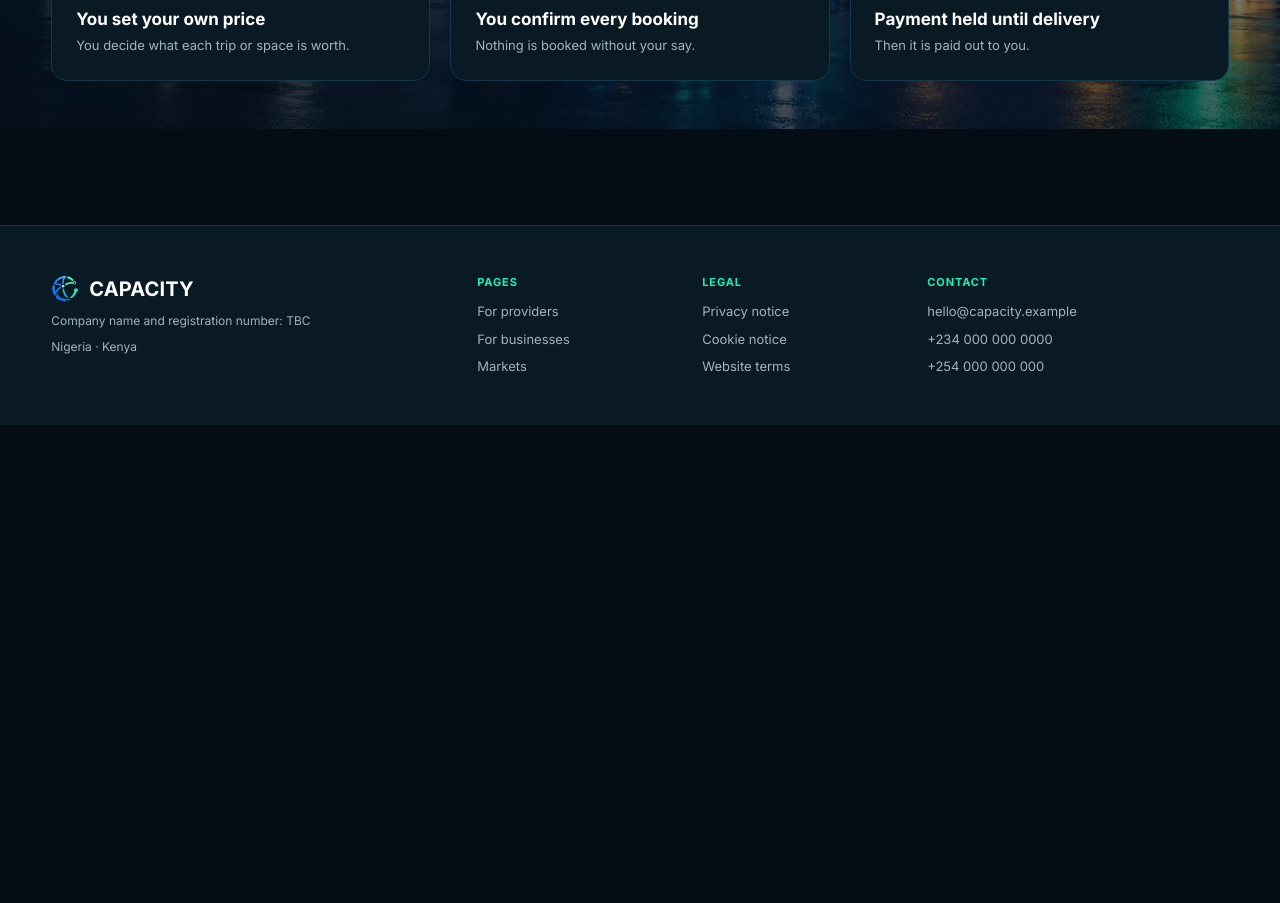
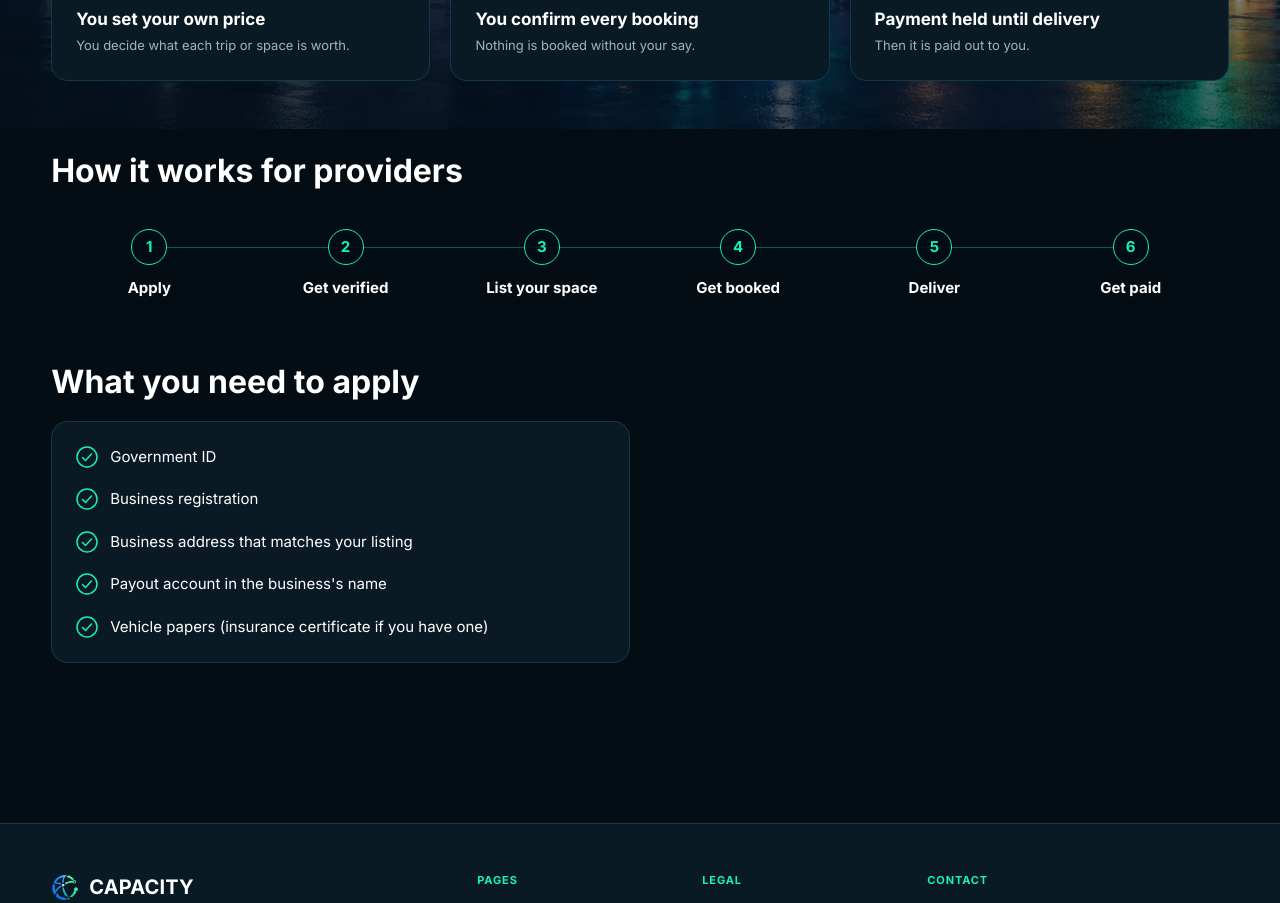
Before and after one commit to mohhx/capacity-repo, a Next.js app: page /for-providers in a window 1280 px wide. Shown: the part 720-1623 px from the top of the page. Before the commit the page ends 1145 px from the top, so only its background shows below. Built offline with nearby package versions, Linux system fonts and the light colour scheme.

Commit message:
For providers: What you need to apply checklist

```diff
--- /dev/null
+++ b/src/app/for-providers/page.module.css
@@ -0,0 +1,9 @@
+.content {
+  padding-bottom: var(--space-16);
+}
+
+.steps {
+  display: grid;
+  gap: var(--section-heading-gap);
+  padding-top: var(--section-top);
+}
--- a/src/app/for-providers/page.tsx
+++ b/src/app/for-providers/page.tsx
@@ -1,12 +1,16 @@
 import type { Metadata } from "next";
+import { ApplySection } from "@/components/for-providers/ApplySection";
 import { WhyList } from "@/components/for-providers/WhyList";
 import { PageHero } from "@/components/ui/PageHero";
+import { SectionHeading } from "@/components/ui/SectionHeading";
+import { Stepper } from "@/components/ui/Stepper";
 import { FOR_PROVIDERS } from "@/content/for-providers";
+import styles from "./page.module.css";
 
 export const metadata: Metadata = { title: "For providers" };
 
 export default function ForProvidersPage() {
-  const { hero } = FOR_PROVIDERS;
+  const { hero, steps } = FOR_PROVIDERS;
   return (
     <main>
       <PageHero
@@ -18,6 +22,13 @@ export default function ForProvidersPage() {
       >
         <WhyList />
       </PageHero>
+      <div className={`container ${styles.content}`}>
+        <section className={styles.steps}>
+          <SectionHeading>{steps.title}</SectionHeading>
+          <Stepper steps={steps.items} />
+        </section>
+        <ApplySection />
+      </div>
     </main>
   );
 }
--- /dev/null
+++ b/src/components/for-providers/ApplySection.module.css
@@ -0,0 +1,40 @@
+.section {
+  display: grid;
+  gap: var(--space-8);
+  padding-top: var(--section-top-block);
+}
+
+@media (min-width: 900px) {
+  .section {
+    grid-template-columns: 1fr 1fr;
+    column-gap: var(--space-5);
+    align-items: start;
+  }
+}
+
+.col {
+  display: grid;
+  gap: var(--space-5);
+  align-content: start;
+}
+
+.list {
+  list-style: none;
+  margin: 0;
+  padding: 0;
+  display: grid;
+  gap: var(--space-5);
+}
+
+.item {
+  display: flex;
+  align-items: center;
+  gap: var(--space-3);
+  color: var(--white);
+  font-size: var(--fs-body);
+}
+
+.check {
+  flex: none;
+  color: var(--mint);
+}
--- /dev/null
+++ b/src/components/for-providers/ApplySection.tsx
@@ -0,0 +1,34 @@
+import { Card } from "@/components/ui/Card";
+import { SectionHeading } from "@/components/ui/SectionHeading";
+import { FOR_PROVIDERS } from "@/content/for-providers";
+import styles from "./ApplySection.module.css";
+
+function Check() {
+  return (
+    <svg className={styles.check} width="22" height="22" viewBox="0 0 22 22" fill="none" aria-hidden="true">
+      <circle cx="11" cy="11" r="10" stroke="currentColor" strokeWidth="1.5" />
+      <path d="M6.5 11.5l3 3 6-6.5" stroke="currentColor" strokeWidth="1.5" strokeLinecap="round" strokeLinejoin="round" />
+    </svg>
+  );
+}
+
+export function ApplySection() {
+  const { apply } = FOR_PROVIDERS;
+  return (
+    <section className={styles.section}>
+      <div className={styles.col}>
+        <SectionHeading>{apply.title}</SectionHeading>
+        <Card>
+          <ul className={styles.list}>
+            {apply.items.map((item) => (
+              <li key={item} className={styles.item}>
+                <Check />
+                <span>{item}</span>
+              </li>
+            ))}
+          </ul>
+        </Card>
+      </div>
+    </section>
+  );
+}
--- a/src/content/for-providers.ts
+++ b/src/content/for-providers.ts
@@ -15,4 +15,26 @@ export const FOR_PROVIDERS = {
       { id: "held", title: "Payment held until delivery", text: "Then it is paid out to you." },
     ],
   },
+  steps: {
+    title: "How it works for providers",
+    items: [
+      { label: "Apply" },
+      { label: "Get verified" },
+      { label: "List your space" },
+      { label: "Get booked" },
+      { label: "Deliver" },
+      { label: "Get paid" },
+    ],
+  },
+  apply: {
+    title: "What you need to apply",
+    items: [
+      "Government ID",
+      "Business registration",
+      "Business address that matches your listing",
+      "Payout account in the business's name",
+      // Wording not final: Figma tags this item TBC (a design note, not shown on the site).
+      "Vehicle papers (insurance certificate if you have one)",
+    ],
+  },
 } as const;
```
